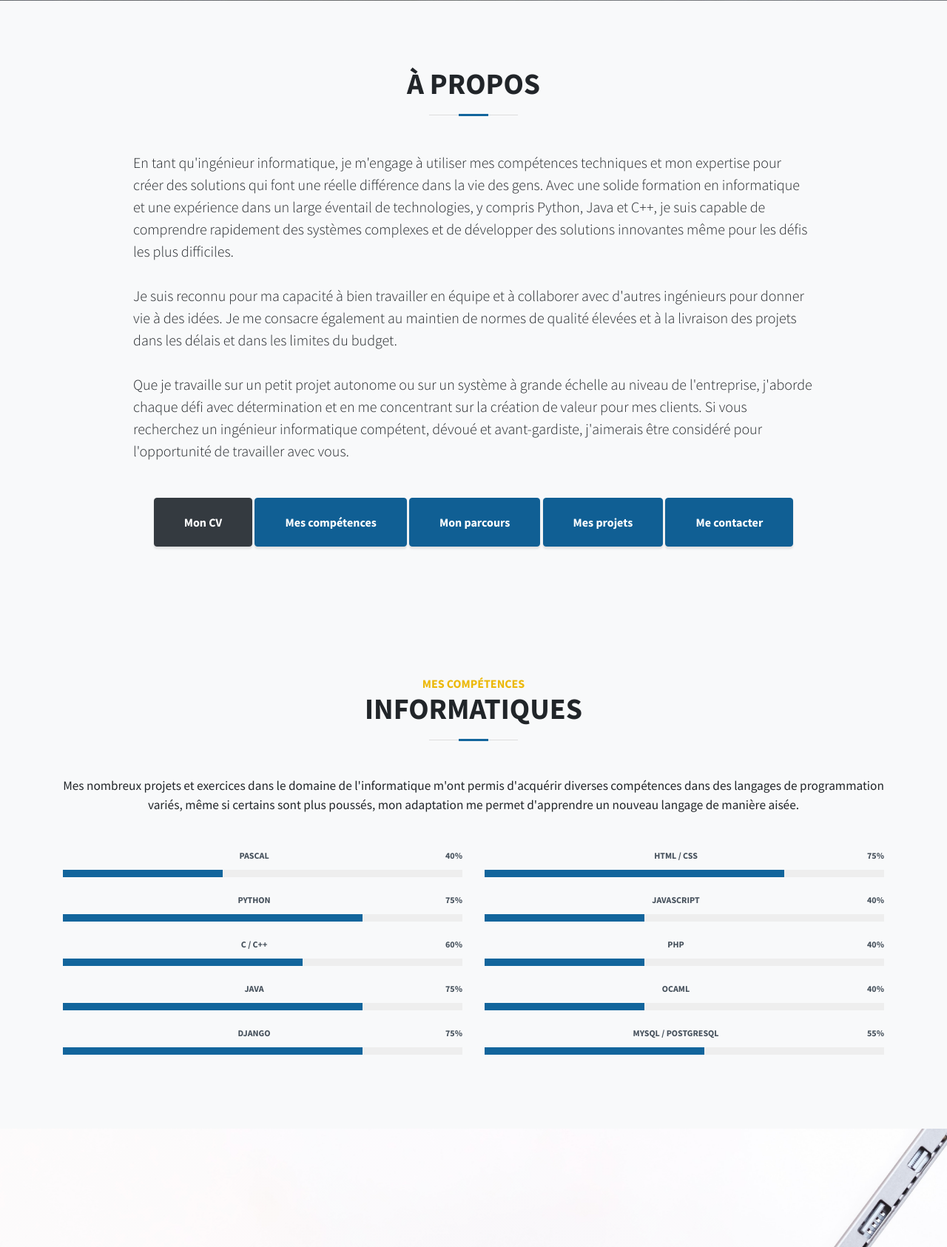
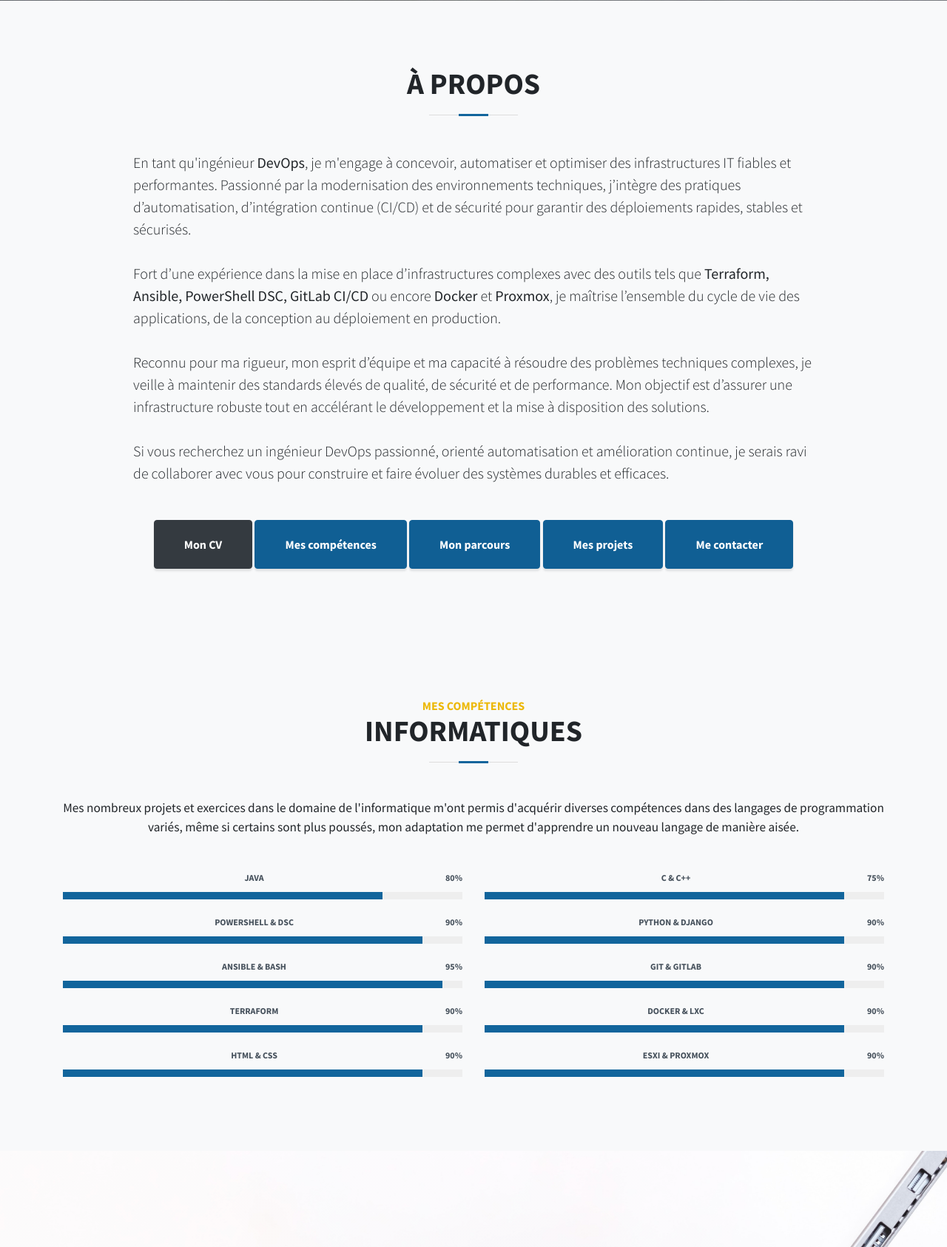
Before and after one commit to Naretto95/naretto95.github.io, a PHP site: page / in a window 1280 px wide. Shown: the part 799-2485 px from the top of the page at 74% size. Run offline with PHP 8.4, Linux system fonts and the light colour scheme.

Commit message:
Update content and improve CSS organization

```diff
--- a/css/style.css
+++ b/css/style.css
@@ -263,6 +263,12 @@ footer.footer .social-link:hover {
 .btn {
   box-shadow: 0px 3px 3px 0px rgba(0, 0, 0, 0.1);
   font-weight: 700;
+  transition: all 0.2s ease !important;
+}
+
+.btn:hover {
+  box-shadow: 0 4px 8px rgba(0, 0, 0, 0.15) !important;
+  transform: translateY(-1px) !important;
 }
 
 .bg-primary {
--- a/index.html
+++ b/index.html
@@ -88,22 +88,23 @@
     </div>
     <div class="row">
       <div class="col-lg-10 mx-auto">
-        <p class="lead mb-5">
-          En tant qu'ingénieur informatique, je m'engage à utiliser mes compétences techniques et mon expertise pour créer des solutions qui font une réelle différence dans la vie des gens. Avec une solide formation en informatique et une expérience dans un large éventail de technologies, y compris Python, Java et C++, je suis capable de comprendre rapidement des systèmes complexes et de développer des solutions innovantes même pour les défis les plus difficiles.
-          <br>
-          <br>
-          Je suis reconnu pour ma capacité à bien travailler en équipe et à collaborer avec d'autres ingénieurs pour donner vie à des idées. Je me consacre également au maintien de normes de qualité élevées et à la livraison des projets dans les délais et dans les limites du budget.
-          <br>
-          <br>
-          Que je travaille sur un petit projet autonome ou sur un système à grande échelle au niveau de l'entreprise, j'aborde chaque défi avec détermination et en me concentrant sur la création de valeur pour mes clients. Si vous recherchez un ingénieur informatique compétent, dévoué et avant-gardiste, j'aimerais être considéré pour l'opportunité de travailler avec vous.</p>
-          <div class="text-center">
-            <a class="btn btn-dark btn-xl" data-aos="fade-up" href="https://drive.google.com/file/d/1LJB8SjMsjs-f_uGDCGw4ELYCZ4Sqd_Ac/view" target="_blank">Mon CV</a>
-            <a class="btn btn-xl btn-primary" data-aos="fade-up" href="#competences">Mes compétences</a>
-            <a class="btn btn-xl btn-primary" data-aos="fade-up" href="#experiences">Mon parcours</a>
-            <a class="btn btn-xl btn-primary" data-aos="fade-up" href="#portfolio">Mes projets</a>
-            <a class="btn btn-xl btn-primary" data-aos="fade-up" href="#contact">Me contacter</a>
-          </div>
+      <p class="lead mb-5">
+        En tant qu'ingénieur <strong>DevOps</strong>, je m'engage à concevoir, automatiser et optimiser des infrastructures IT fiables et performantes. Passionné par la modernisation des environnements techniques, j’intègre des pratiques d’automatisation, d’intégration continue (CI/CD) et de sécurité pour garantir des déploiements rapides, stables et sécurisés.
+        <br><br>
+        Fort d’une expérience dans la mise en place d’infrastructures complexes avec des outils tels que <strong>Terraform, Ansible, PowerShell DSC, GitLab CI/CD</strong> ou encore <strong>Docker</strong> et <strong>Proxmox</strong>, je maîtrise l’ensemble du cycle de vie des applications, de la conception au déploiement en production.
+        <br><br>
+        Reconnu pour ma rigueur, mon esprit d’équipe et ma capacité à résoudre des problèmes techniques complexes, je veille à maintenir des standards élevés de qualité, de sécurité et de performance. Mon objectif est d’assurer une infrastructure robuste tout en accélérant le développement et la mise à disposition des solutions.
+        <br><br>
+        Si vous recherchez un ingénieur DevOps passionné, orienté automatisation et amélioration continue, je serais ravi de collaborer avec vous pour construire et faire évoluer des systèmes durables et efficaces.
+      </p>
+      <div class="text-center" data-aos="fade-up">
+        <a class="btn btn-dark btn-xl" href="https://drive.google.com/file/d/1LJB8SjMsjs-f_uGDCGw4ELYCZ4Sqd_Ac/view" target="_blank">Mon CV</a>
+        <a class="btn btn-xl btn-primary" href="#competences">Mes compétences</a>
+        <a class="btn btn-xl btn-primary" href="#experiences">Mon parcours</a>
+        <a class="btn btn-xl btn-primary" href="#portfolio">Mes projets</a>
+        <a class="btn btn-xl btn-primary" href="#contact">Me contacter</a>
       </div>
+    </div>
     </div>
   </div>
 </section>
@@ -128,37 +129,37 @@
             <div class="col-lg-6" data-aos="fade-right">
 
               <div class="progress">
-                <span class="skill">Pascal <i class="val">40%</i></span>
+                <span class="skill">Java <i class="val">80%</i></span>
                 <div class="progress-bar-wrap">
-                  <div class="progress-bar" role="progressbar" aria-valuenow="40" aria-valuemin="0" aria-valuemax="100"></div>
+                  <div class="progress-bar" role="progressbar" aria-valuenow="80" aria-valuemin="0" aria-valuemax="100"></div>
                 </div>
               </div>
 
               <div class="progress">
-                <span class="skill">Python <i class="val">75%</i></span>
+                <span class="skill">Powershell &amp; DSC <i class="val">90%</i></span>
                 <div class="progress-bar-wrap">
-                  <div class="progress-bar" role="progressbar" aria-valuenow="75" aria-valuemin="0" aria-valuemax="100"></div>
+                  <div class="progress-bar" role="progressbar" aria-valuenow="90" aria-valuemin="0" aria-valuemax="100"></div>
                 </div>
               </div>
 
               <div class="progress">
-                <span class="skill">C / C++<i class="val">60%</i></span>
+                <span class="skill">Ansible &amp; Bash <i class="val">95%</i></span>
                 <div class="progress-bar-wrap">
-                  <div class="progress-bar" role="progressbar" aria-valuenow="60" aria-valuemin="0" aria-valuemax="100"></div>
+                  <div class="progress-bar" role="progressbar" aria-valuenow="95" aria-valuemin="0" aria-valuemax="100"></div>
                 </div>
               </div>
 
               <div class="progress">
-                <span class="skill">Java <i class="val">75%</i></span>
+                <span class="skill">Terraform <i class="val">90%</i></span>
                 <div class="progress-bar-wrap">
-                  <div class="progress-bar" role="progressbar" aria-valuenow="75" aria-valuemin="0" aria-valuemax="100"></div>
+                  <div class="progress-bar" role="progressbar" aria-valuenow="90" aria-valuemin="0" aria-valuemax="100"></div>
                 </div>
               </div>
 
               <div class="progress">
-                <span class="skill">Django <i class="val">75%</i></span>
+                <span class="skill">HTML &amp; CSS <i class="val">90%</i></span>
                 <div class="progress-bar-wrap">
-                  <div class="progress-bar" role="progressbar" aria-valuenow="75" aria-valuemin="0" aria-valuemax="100"></div>
+                  <div class="progress-bar" role="progressbar" aria-valuenow="90" aria-valuemin="0" aria-valuemax="100"></div>
                 </div>
               </div>
 
@@ -167,44 +168,41 @@
             <div class="col-lg-6" data-aos="fade-left">
 
               <div class="progress">
-                <span class="skill">HTML / CSS <i class="val">75%</i></span>
+                <span class="skill">C &amp; C++ <i class="val">75%</i></span>
                 <div class="progress-bar-wrap">
-                  <div class="progress-bar" role="progressbar" aria-valuenow="75" aria-valuemin="0" aria-valuemax="100"></div>
+                  <div class="progress-bar" role="progressbar" aria-valuenow="90" aria-valuemin="0" aria-valuemax="100"></div>
                 </div>
               </div>
 
               <div class="progress">
-                <span class="skill">Javascript <i class="val">40%</i></span>
+                <span class="skill">Python &amp; Django <i class="val">90%</i></span>
                 <div class="progress-bar-wrap">
-                  <div class="progress-bar" role="progressbar" aria-valuenow="40" aria-valuemin="0" aria-valuemax="100"></div>
+                  <div class="progress-bar" role="progressbar" aria-valuenow="90" aria-valuemin="0" aria-valuemax="100"></div>
                 </div>
               </div>
 
               <div class="progress">
-                <span class="skill">PHP <i class="val">40%</i></span>
+                <span class="skill">Git &amp; Gitlab <i class="val">90%</i></span>
                 <div class="progress-bar-wrap">
-                  <div class="progress-bar" role="progressbar" aria-valuenow="40" aria-valuemin="0" aria-valuemax="100"></div>
+                  <div class="progress-bar" role="progressbar" aria-valuenow="90" aria-valuemin="0" aria-valuemax="100"></div>
                 </div>
               </div>
 
               <div class="progress">
-                <span class="skill">OCaml <i class="val">40%</i></span>
+                <span class="skill">Docker &amp; LXC <i class="val">90%</i></span>
                 <div class="progress-bar-wrap">
-                  <div class="progress-bar" role="progressbar" aria-valuenow="40" aria-valuemin="0" aria-valuemax="100"></div>
+                  <div class="progress-bar" role="progressbar" aria-valuenow="90" aria-valuemin="0" aria-valuemax="100"></div>
                 </div>
               </div>
 
               <div class="progress">
-                <span class="skill">MySQL / postgreSQL <i class="val">55%</i></span>
+                <span class="skill">ESXi &amp; Proxmox <i class="val">90%</i></span>
                 <div class="progress-bar-wrap">
-                  <div class="progress-bar" role="progressbar" aria-valuenow="55" aria-valuemin="0" aria-valuemax="100"></div>
+                  <div class="progress-bar" role="progressbar" aria-valuenow="90" aria-valuemin="0" aria-valuemax="100"></div>
                 </div>
               </div>
-
             </div>
-
           </div>
-
         </div>
       </section>
     </div>
@@ -235,24 +233,28 @@
           <div class="row">
             <div class="col-lg-6" data-aos="fade-right">
               <h3 class="resume-title">Formation</h3>
+
               <div class="resume-item">
                 <h4>École d’ingénieurs</h4>
                 <h5>2019 - 2022</h5>
                 <p><em>CY Tech, Cergy, France</em></p>
                 <p>Informatique - Option cybersécurité.</p>
               </div>
+
               <div class="resume-item">
                 <h4>Licence en informatique</h4>
                 <h5>2017 - 2020</h5>
                 <p><em>CY Cergy Paris Université, Cergy, France</em></p>
                 <p>Licence obtenue en double diplôme.</p>
               </div>
+
               <div class="resume-item">
                 <h4>École d’ingénieurs</h4>
                 <h5>2017 - 2019</h5>
                 <p><em>CY Tech, Cergy, France</em></p>
                 <p>Classe préparatoire intégrée.</p>
               </div>
+
               <div class="resume-item">
                 <h4>Baccalauréat série S</h4>
                 <h5>2015 - 2017</h5>
@@ -262,6 +264,22 @@
             </div>
             <div class="col-lg-6" data-aos="fade-left">
               <h3 class="resume-title">Expériences professionnelles</h3>
+
+              <div class="resume-item">
+                <h4>Ingénieur DevSecOps IT</h4>
+                <h5>08/01/2024 - Présent</h5>
+                <p><em>Thales</em></p>
+                <ul>
+                  <li>Mettre en œuvre l’automatisation de l’infrastructure IT.</li>
+                  <li>Déploiement de l’infrastructure via divers outils : PowerShell DSC, Terraform, Ansible, Bash, GitLab, etc.</li>
+                  <li>Responsable du déploiement de l’Active Directory, DFS, RADIUS, Antivirus, bases de données, ...</li>
+                  <li>Déploiement de plus de 50 VMs via Terraform sous vSphere.</li>
+                  <li>Responsable du bon fonctionnement de l’infrastructure en production.</li>
+                  <li>Définir et faire évoluer l’architecture de référence.</li>
+                  <li>Déploiement automatisé via GitLab et pipelines CI/CD pour assurer des mises en production rapides et stables.</li>
+                </ul>
+              </div>
+
               <div class="resume-item">
                 <h4>Fondateur</h4>
                 <h5>2022 - 2023</h5>
@@ -276,6 +294,7 @@
                   <li>Seul employé d'Otteran.</li>
                 </ul>
               </div>
+
               <div class="resume-item">
                 <h4>Ingénieur DevSecOps | cybersécurité (12 mois)</h4>
                 <h5>2021 - 2022</h5>
@@ -291,6 +310,7 @@
                   <li>Création d'un AD FS pour l'équipe, intégration de Minotaur dans l'AD d'Idemia.</li>
                 </ul>
               </div>
+
               <div class="resume-item">
                 <h4>Stagiaire DevSecOps | cybersécurité (6 mois)</h4>
                 <h5>2021</h5>
@@ -302,7 +322,6 @@
               </div>
             </div>
           </div>
-
         </div>
       </section>
     </div>
@@ -322,22 +341,22 @@
 
     <div class="row no-gutters">
       <div class="col-lg-6" data-aos="fade-right">
-        <a class="portfolio-item" href="https://github.com/Naretto95/OCamlProject-Mastermind" target="_blank">
+        <a class="portfolio-item" href="https://github.com/Naretto95/Ansible-HomeLab" target="_blank">
           <span class="caption">
             <span class="caption-content">
-              <h2>Projet Ocaml</h2>
-              <p class="mb-0">Jeu du Mastermind sous Ocaml</p>
+              <h2>HomeLab - Ansible/Gitlab</h2>
+              <p class="mb-0">Projet de déploiement complet d’un HomeLab personnel.</p>
             </span>
           </span>
           <img class="img-fluid" src="img/portfolio-1.png" alt="">
         </a>
       </div>
       <div class="col-lg-6" data-aos="fade-left">
-        <a class="portfolio-item" href="https://github.com/Naretto95/PascalProject-Qwirkle" target="_blank">
+        <a class="portfolio-item" href="https://github.com/Naretto95/Python.Cpp-VirtualCore" target="_blank">
           <span class="caption">
             <span class="caption-content">
-              <h2>Projet Pascal</h2>
-              <p class="mb-0">Jeu du Qwirkle sous Pascal</p>
+              <h2>Coeur virtuel - Python / C++</h2>
+              <p class="mb-0">Création d’un coeur virtuel en C, avec un compilateur en Python.</p>
             </span>
           </span>
           <img class="img-fluid" src="img/portfolio-2.png" alt="">
@@ -347,7 +366,7 @@
         <a class="portfolio-item" href="https://github.com/Naretto95/Flask-Cryptography" target="_blank">
           <span class="caption">
             <span class="caption-content">
-              <h2>Projet Flask</h2>
+              <h2>Cryptographie - Flask</h2>
               <p class="mb-0">Site complet développé avec le framework Flask dans le cadre d'un projet d'étude en cryptographie</p>
             </span>
           </span>
@@ -355,7 +374,7 @@
         </a>
       </div>
       <div class="col-lg-6" data-aos="fade-left">
-        <a class="portfolio-item" href="http://ottervault.herokuapp.com/" target="_blank">
+        <a class="portfolio-item">
           <span class="caption">
             <span class="caption-content">
               <h2>OtterVault</h2>
```
Also changed, not shown: css/style.min.css.
